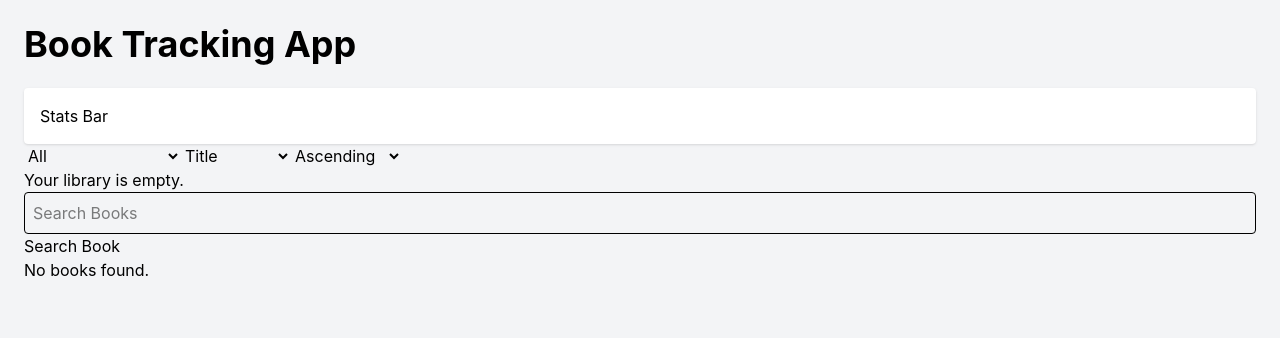
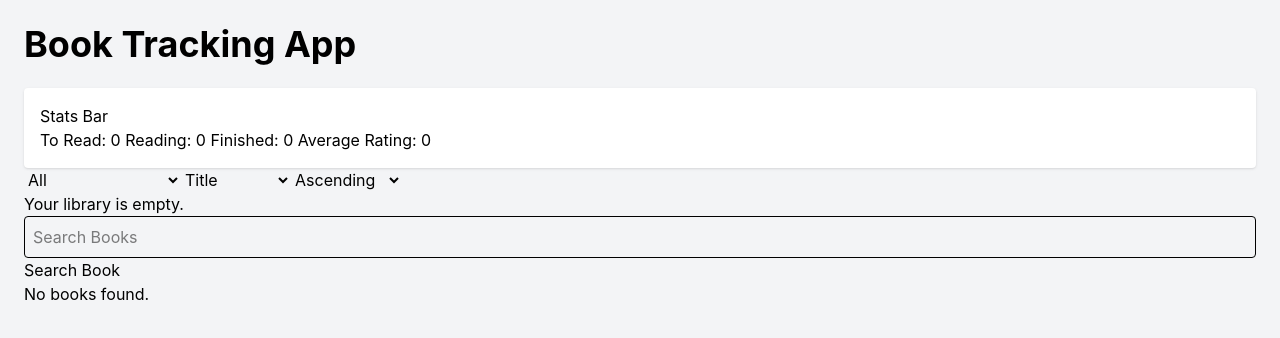
Before and after one commit to Dennis-Shlaih/Assignment-3, a React (Vite) app: page / in a window 1280 px wide. Shown: the top 338 px of the page. Built offline with nearby package versions, Linux system fonts and the light colour scheme.

Commit message:
Render statsbar with book status counts and average rating of rated books

```diff
--- a/src/App.tsx
+++ b/src/App.tsx
@@ -25,6 +25,7 @@ function App() {
       if (!response.ok) {
         throw new Error(`HTTP ${response.status}`);
       }
+
       const data = await response.json();
       setResults(data.docs as BookApi[]);
     }
@@ -95,12 +96,23 @@ function App() {
   }
 
   const sortedBooks = sortBooks(filteredBooks)
+  const toReadCount = library.filter(book => book.status === "to-read").length;
+  const readingCount = library.filter(book => book.status === "reading").length;
+  const finishedCount = library.filter(book => book.status === "finished").length;
+  const ratedBooks = library.filter(book => book.rating !== null);
+  const averageRating = ratedBooks.length === 0 ? 0 :
+    ratedBooks.reduce((acc, book) => acc + (book.rating ?? 0), 0) / ratedBooks.length
+
 
   return (
     <div className="min-h-screen bg-gray-100 p-6">
       <div className="mx-auto max-w-7xl">
         <h1 className="mb-6 text-4xl font-bold">Book Tracking App</h1>
-        <StatsBar/>
+        <StatsBar
+          toReadCount={toReadCount}
+          readingCount={readingCount}
+          finishedCount={finishedCount}
+          averageRating={averageRating}/>
         <select
           value = {filter}
           onChange = {(e) => setFilter(e.target.value as "all" | Book["status"])}
@@ -126,6 +138,8 @@ function App() {
           <option value="descending">Descending</option>
         </select>
         <div>
+          {loading && <p>searching...</p>}
+          {error && <p>{error}</p>}
           <LibraryList libraryList={sortedBooks} deleteBook={deleteBook} changeStatus={changeStatus} changeRating={changeRating}/>
 
         </div>
--- a/src/components/StatsBar.tsx
+++ b/src/components/StatsBar.tsx
@@ -1,7 +1,18 @@
-function StatsBar() {
+interface StatsBarProps {
+    toReadCount: number
+    readingCount: number
+    finishedCount: number
+    averageRating: number
+}
+
+function StatsBar({toReadCount, readingCount, finishedCount, averageRating}: StatsBarProps) {
     return (
         <div className="rounded bg-white p-4 shadow">
             <h3>Stats Bar</h3>
+            <span>To Read: {toReadCount} </span>
+            <span>Reading: {readingCount} </span>
+            <span>Finished: {finishedCount} </span>
+            <span>Average Rating: {averageRating} </span>
         </div>
     );
 }
```
